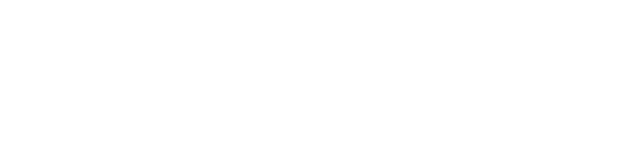
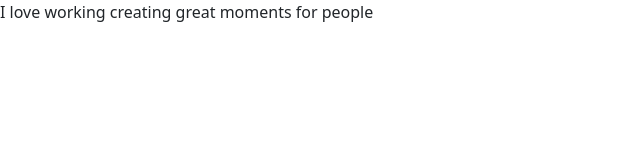
Before and after one commit to itegei/week_two_ip_project, a plain HTML site: page index.html in a window 1280 px wide. Shown: the whole page, without its empty margins (0-640 px from the left). Drawn offline with Linux system fonts and the light colour scheme.

Commit message:
git push

```diff
--- a/index.html
+++ b/index.html
@@ -1,5 +1,6 @@
 <!DOCTYPE html>
 <html lang="en">
+
 <head>
     <meta charset="UTF-8">
     <meta http-equiv="X-UA-Compatible" content="IE=edge">
@@ -7,7 +8,12 @@
     <link rel="stylesheet" href="/bootstrap-5.2.2-dist/css/bootstrap.css" type="text/css" media="all">
     <title>Cherendyo Cakery Ltd</title>
 </head>
+<p>
+    I love working creating great moments for people
+</p>
+
 <body>
 
 </body>
+
 </html>
```
